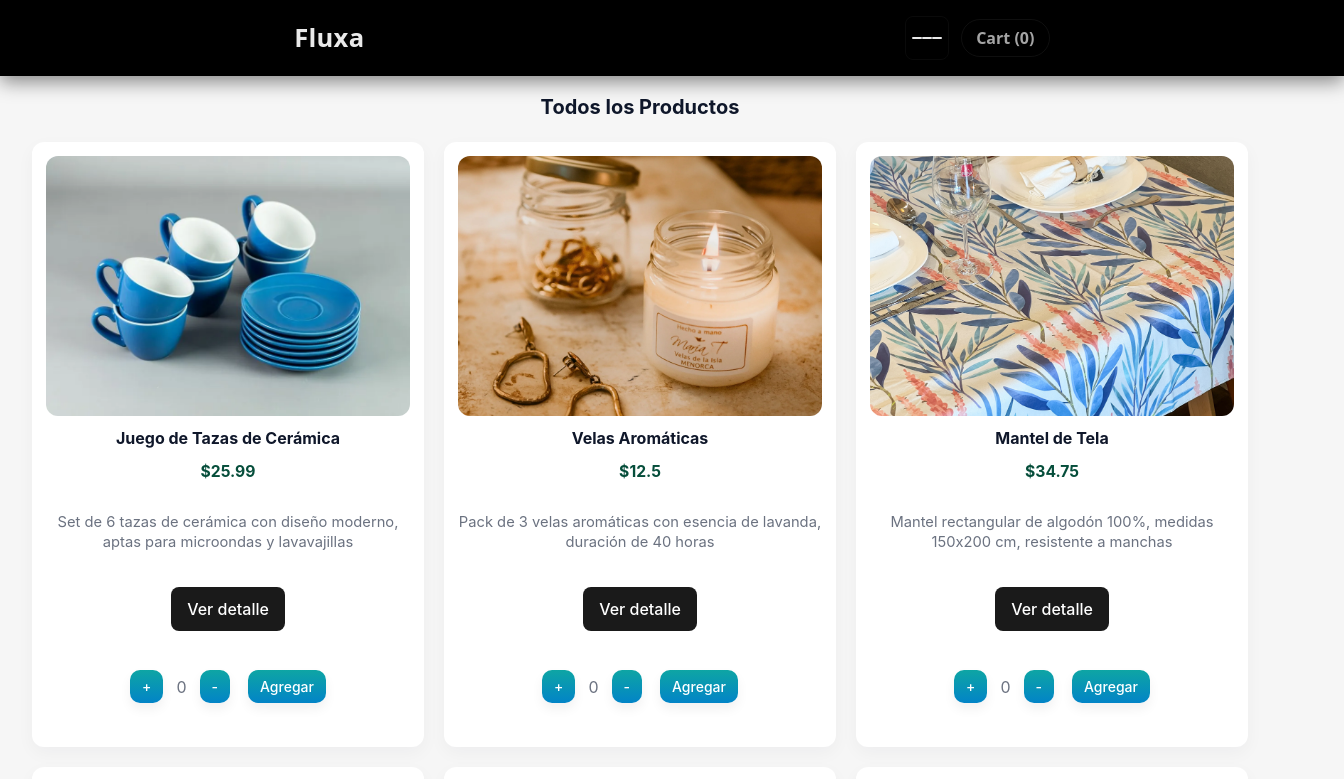
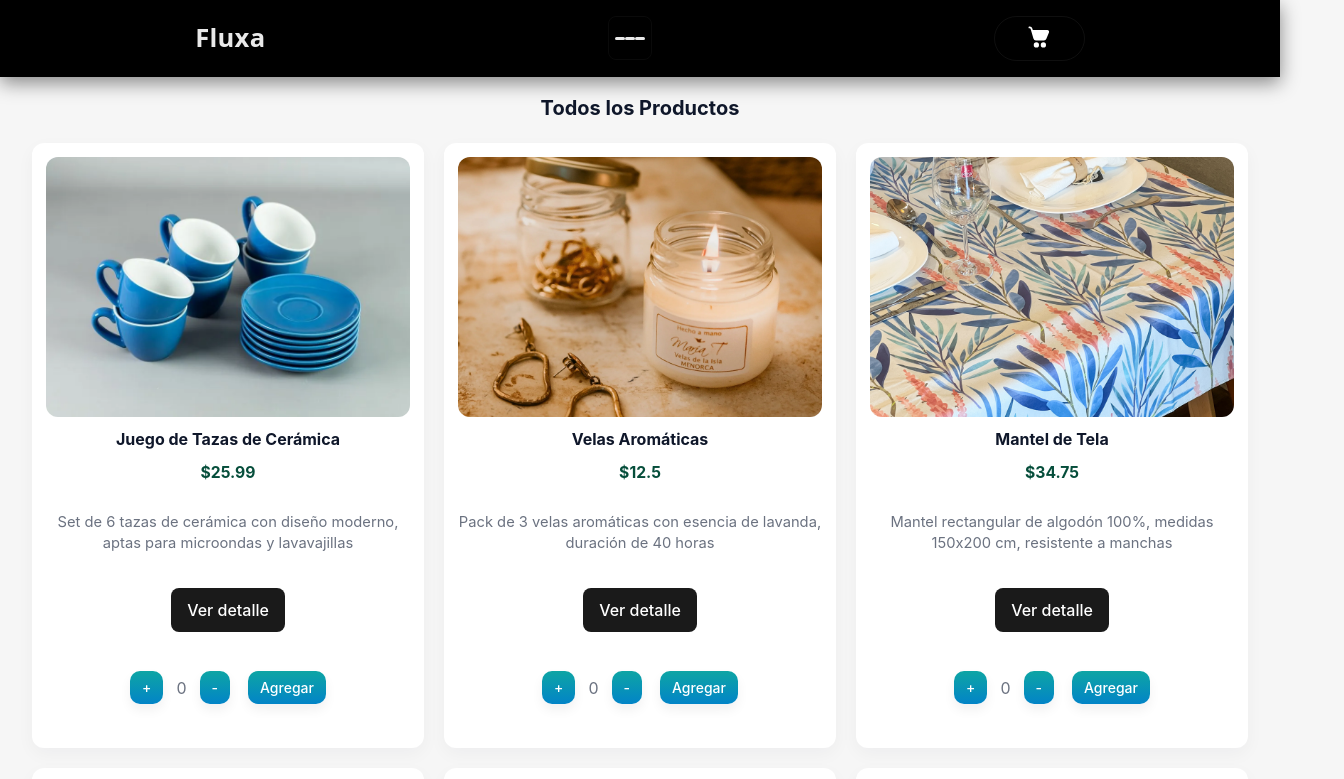
Before and after one commit to leonardoalva/proyectoBA, a React (Vite) app: page /products in a window 1280 px wide. Shown: the top 779 px of the page, 1344 px wide, since content can reach past the window. Built offline with nearby package versions, Linux system fonts and the light colour scheme; grey boxes are pictures that could not be loaded.

Commit message:
cart navbar mayor a cero

```diff
--- a/src/components/Navbar/Navbar.css
+++ b/src/components/Navbar/Navbar.css
@@ -25,7 +25,6 @@
   z-index: 1000;
   overflow: hidden;
   will-change: transform, height;
-  width: 100%;
 }
 
 .navbar--collapsed {
@@ -167,6 +166,13 @@
   transition: background 200ms ease, color 200ms ease, box-shadow 200ms ease, transform 120ms ease;
 }
 
+.cart-icon-wrapper {
+  position: relative;
+  display: inline-block;
+  width: 60px;
+  height: 30px;
+}
+
 /* Hover y focus */
 .navbar__cart:hover,
 .navbar__cart:focus {
@@ -176,26 +182,29 @@
 
 /* Estado cuando el carrito tiene items: gris claro con texto blanco */
 .navbar__cart.has-items {
-  background: linear-gradient(180deg, var(--cart-occupied-bg) 0%, var(--cart-occupied-bg-dark) 100%);
   color: #ffffff;
   border-color: transparent;
   box-shadow: 0 6px 18px rgba(0,0,0,0.45);
 }
 
-/* Pequeño badge circular para el número (opcional si usas solo texto) */
-.navbar__cart .cart-count {
+/* Badge de contador con posicionamiento absoluto */
+.cart-count {
+  position: absolute;
+  top: -10px;
+  right: -10px;
   display: inline-flex;
   align-items: center;
   justify-content: center;
-  min-width: 22px;
-  height: 22px;
+  min-width: 20px;
+  height: 20px;
   padding: 0 6px;
-  background: rgba(255,255,255,0.12);
+  background: #5100ff;
   color: #fff;
   border-radius: 999px;
-  font-size: 0.85rem;
+  font-size: 0.75rem;
   font-weight: 700;
-  box-shadow: inset 0 -1px 0 rgba(0,0,0,0.15);
+  box-shadow: 0 2px 4px rgba(0,0,0,0.2);
+  border: 2px solid var(--bg);
 }
 
 /* Responsive: en mobile el menu pasa a columna y el toggle se mantiene legible */
--- a/src/components/Navbar/Navbar.jsx
+++ b/src/components/Navbar/Navbar.jsx
@@ -1,8 +1,7 @@
 import React, { useState, useRef, useEffect } from "react";
-import {useCart} from '../../context/useCart';
+import { useCart } from "../../context/useCart";
 import { Link, useLocation } from "react-router-dom";
 import "./Navbar.css";
-
 
 const Navbar = () => {
   const location = useLocation();
@@ -10,8 +9,8 @@ const Navbar = () => {
   const menuRef = useRef(null);
   const { cart, getCant } = useCart();
   // número total de items (suma de las cantidades 'count' en cada producto)
-  const cartItems = typeof getCant === "function" ? getCant() : (cart ? cart.length : 0);
-
+  const cartItems =
+    typeof getCant === "function" ? getCant() : cart ? cart.length : 0;
 
   useEffect(() => {
     // Cierra el menú si se hace clic fuera de él
@@ -32,15 +31,19 @@ const Navbar = () => {
   }
 
   return (
-    <header className={`navbar ${isOpen ? "navbar--expanded" : "navbar--collapsed"}`}>
+    <header
+      className={`navbar ${isOpen ? "navbar--expanded" : "navbar--collapsed"}`}
+    >
       {/* Logo + botón + carrito siempre visibles */}
       <div className="navbar__top">
         <div className="navbar__brand">
-          <Link to="/" className="navbar__logo">Fluxa</Link>
+          <Link to="/" className="navbar__logo">
+            Fluxa
+          </Link>
+
         </div>
         {/* Botón de menú */}
-        <div className="navbar__right">
-          <button
+                  <button
             className={`navbar__toggle${isOpen ? " open" : ""}`}
             onClick={() => setIsOpen((prev) => !prev)}
             aria-label="Toggle menu"
@@ -49,17 +52,48 @@ const Navbar = () => {
             <span className="bar"></span>
             <span className="bar"></span>
           </button>
+
+
+        <div className="navbar__right">
+
           {/* Icono del carrito */}
-          <Link to="/cart" className="navbar__cart">Cart ({cartItems})</Link>
+          <Link to="/cart" className={`navbar__cart ${cartItems > 0 ? 'has-items' : ''}`}>
+            <div className="cart-icon-wrapper">
+              <svg
+                xmlns="http://www.w3.org/2000/svg"
+                width="28"
+                height="28"
+                viewBox="0 0 16 16"
+              >
+                <path
+                  fill="#ffffffff"
+                  d="M2.5 2a.5.5 0 0 0 0 1h.246a.5.5 0 0 1 .48.363l1.586 5.55A1.5 1.5 0 0 0 6.254 10h4.569a1.5 1.5 0 0 0 1.393-.943l1.474-3.686A1 1 0 0 0 12.762 4H4.448l-.261-.912A1.5 1.5 0 0 0 2.746 2H2.5Zm4 12a1.5 1.5 0 1 0 0-3a1.5 1.5 0 0 0 0 3Zm4 0a1.5 1.5 0 1 0 0-3a1.5 1.5 0 0 0 0 3Z"
+                />
+              </svg>
+              {cartItems > 0 && <span className="cart-count">{cartItems}</span>}
+            </div>
+          </Link>
         </div>
       </div>
 
       {/* Menú expandible */}
       <nav ref={menuRef} className="navbar__navigation">
         <ul className="navbar__menu">
-          <li><Link to="/products" onClick={() => setIsOpen(false)}>Home</Link></li>
-          <li><Link to="/games" onClick={() => setIsOpen(false)}>Quienes somos?</Link></li>
-          <li><Link to="/contact" onClick={() => setIsOpen(false)}>Contact</Link></li>
+          <li>
+            <Link to="/products" onClick={() => setIsOpen(false)}>
+              Home
+            </Link>
+          </li>
+          <li>
+            <Link to="/games" onClick={() => setIsOpen(false)}>
+              Quienes somos?
+            </Link>
+          </li>
+          <li>
+            <Link to="/contact" onClick={() => setIsOpen(false)}>
+              Contact
+            </Link>
+          </li>
         </ul>
       </nav>
     </header>
```
Also changed, not shown: src/App.jsx (+6 -9 lines).
